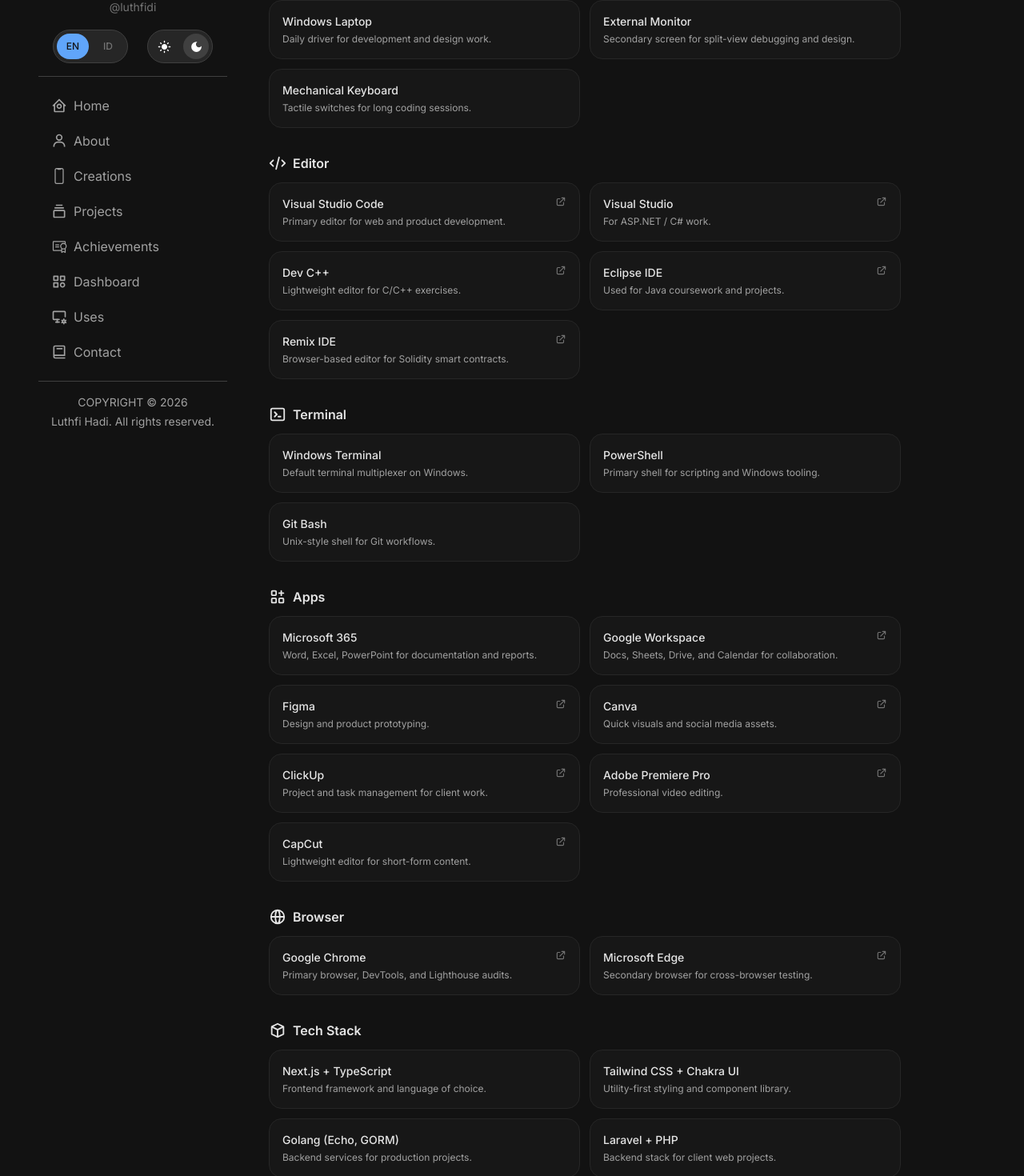
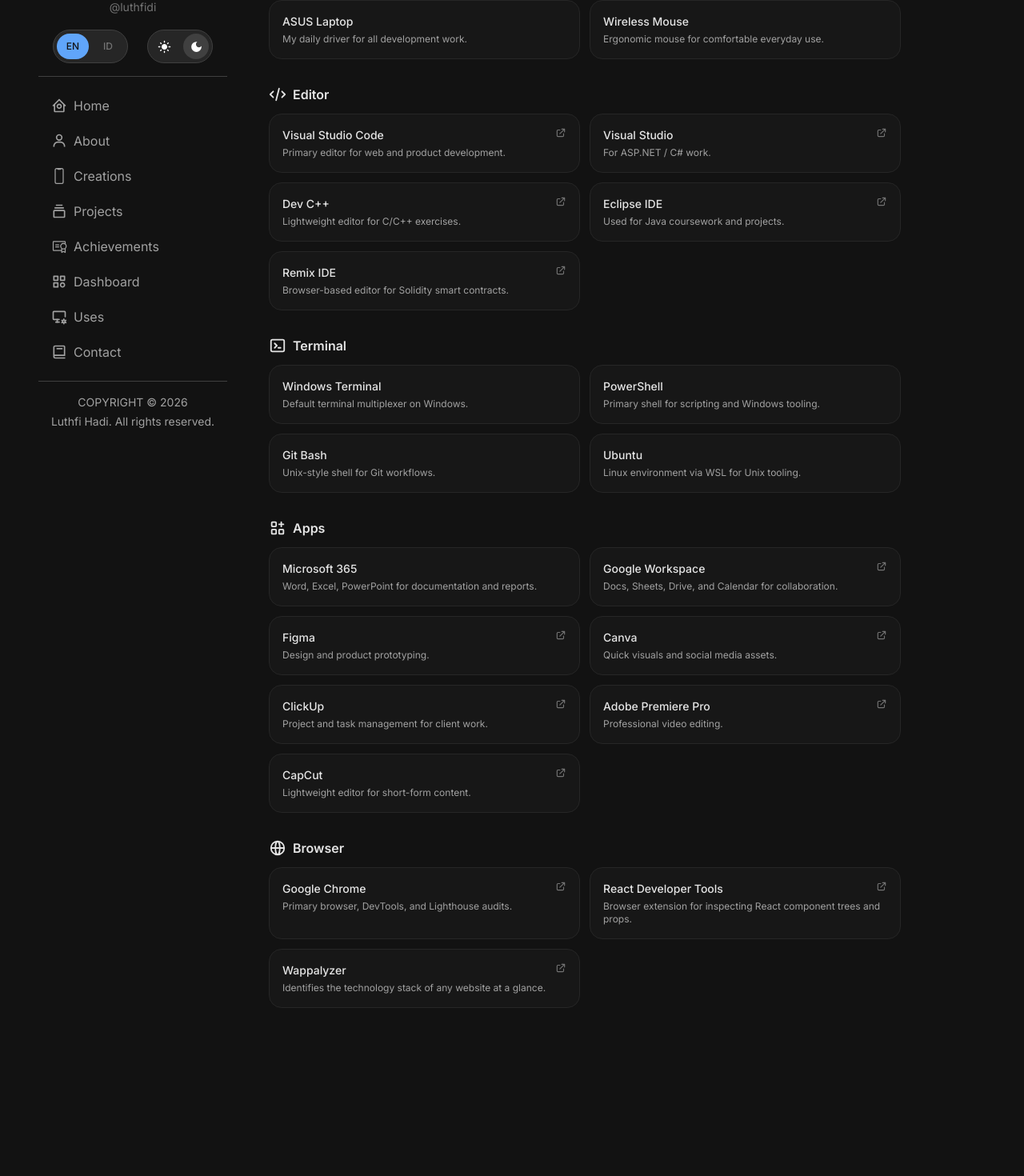
Before and after one commit to luthfidi/luthfidi.space, a Next.js app: page /en/uses in a window 1280 px wide. Shown: the part 197-1667 px from the top of the page at 80% size. After the commit the page ends 1505 px from the top, so only its background shows below. Built offline with nearby package versions, Linux system fonts and the light colour scheme.

Commit message:
update uses

```diff
--- a/common/constants/uses.tsx
+++ b/common/constants/uses.tsx
@@ -3,7 +3,6 @@
   HiOutlineCode,
   HiOutlineTerminal,
   HiOutlineGlobeAlt,
-  HiOutlineCube,
 } from "react-icons/hi";
 import { TbApps } from "react-icons/tb";
 
@@ -27,16 +26,12 @@
     icon: <HiOutlineDesktopComputer size={iconSize} />,
     items: [
       {
-        name: "Windows Laptop",
-        description: "Daily driver for development and design work.",
+        name: "ASUS Laptop",
+        description: "My daily driver for all development work.",
       },
       {
-        name: "External Monitor",
-        description: "Secondary screen for split-view debugging and design.",
-      },
-      {
-        name: "Mechanical Keyboard",
-        description: "Tactile switches for long coding sessions.",
+        name: "Wireless Mouse",
+        description: "Ergonomic mouse for comfortable everyday use.",
       },
     ],
   },
@@ -86,6 +81,10 @@
       {
         name: "Git Bash",
         description: "Unix-style shell for Git workflows.",
+      },
+      {
+        name: "Ubuntu",
+        description: "Linux environment via WSL for Unix tooling.",
       },
     ],
   },
@@ -139,39 +138,16 @@
         link: "https://www.google.com/chrome",
       },
       {
-        name: "Microsoft Edge",
-        description: "Secondary browser for cross-browser testing.",
-        link: "https://www.microsoft.com/edge",
-      },
-    ],
-  },
-  {
-    title: "Tech Stack",
-    icon: <HiOutlineCube size={iconSize} />,
-    items: [
-      {
-        name: "Next.js + TypeScript",
-        description: "Frontend framework and language of choice.",
+        name: "React Developer Tools",
+        description:
+          "Browser extension for inspecting React component trees and props.",
+        link: "https://react.dev/learn/react-developer-tools",
       },
       {
-        name: "Tailwind CSS + Chakra UI",
-        description: "Utility-first styling and component library.",
-      },
-      {
-        name: "Golang (Echo, GORM)",
-        description: "Backend services for production projects.",
-      },
-      {
-        name: "Laravel + PHP",
-        description: "Backend stack for client web projects.",
-      },
-      {
-        name: "Solidity + Foundry",
-        description: "Smart contract development on the Lisk blockchain.",
-      },
-      {
-        name: "PostgreSQL / MySQL",
-        description: "Primary relational databases.",
+        name: "Wappalyzer",
+        description:
+          "Identifies the technology stack of any website at a glance.",
+        link: "https://www.wappalyzer.com",
       },
     ],
   },
```
